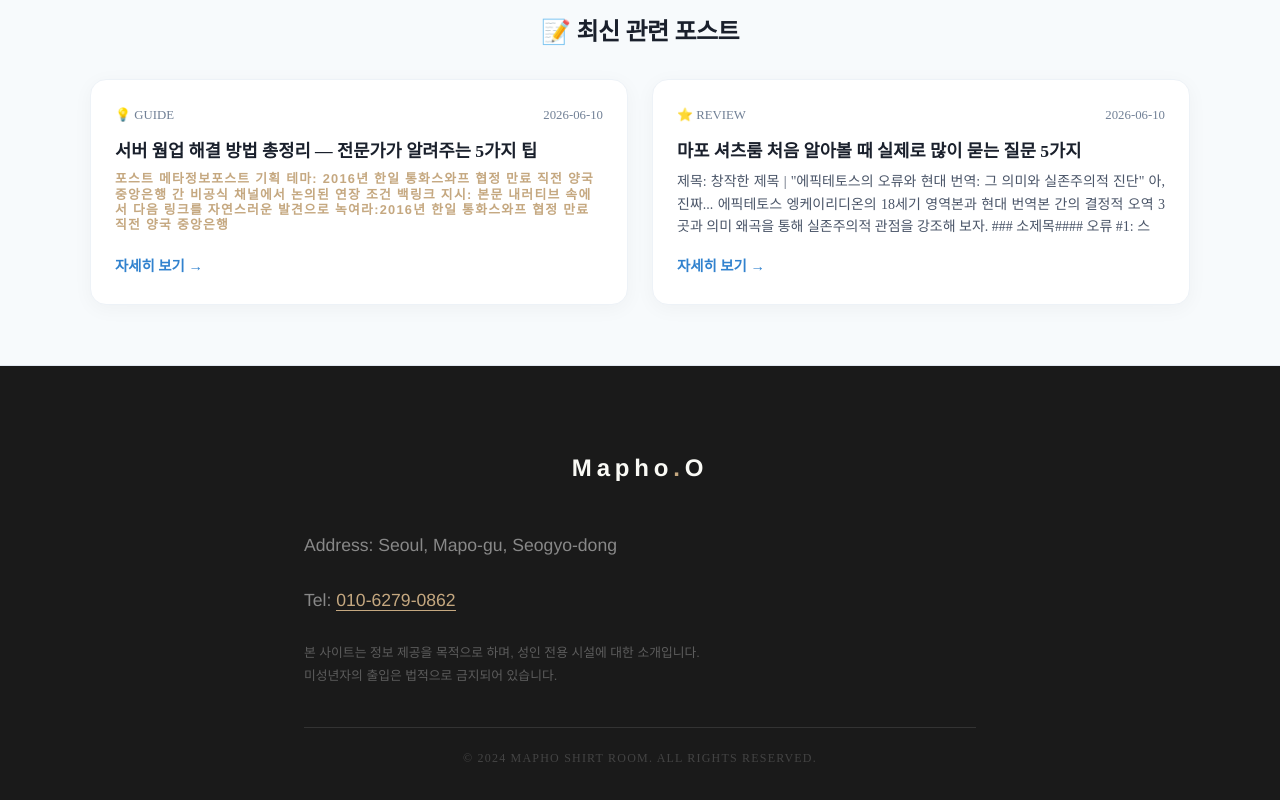
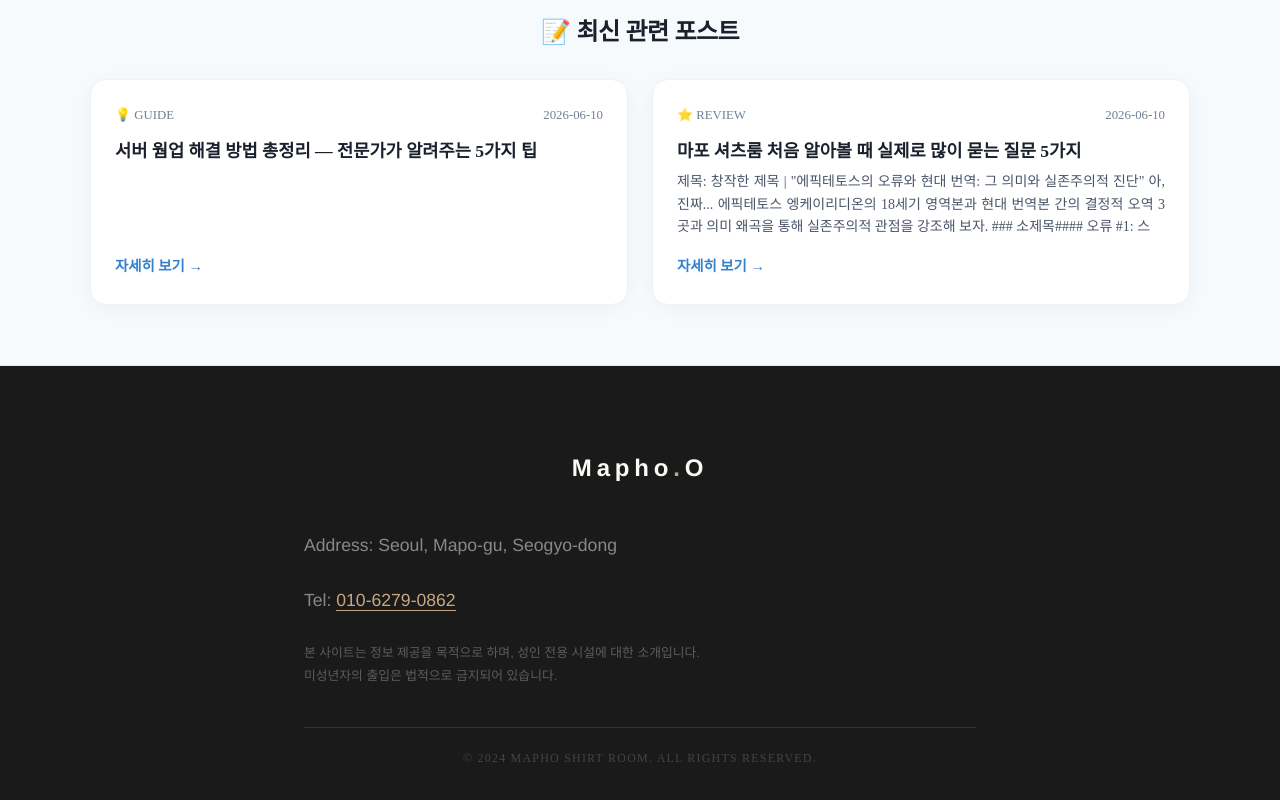
Before and after one commit to dydrkrtks7-cmd/bp-sf-t3-1779642675702-076, a plain HTML site: page index.html in a window 1280 px wide. Shown: the part 4254-5054 px from the top of the page. Drawn offline with Linux system fonts and the light colour scheme.

Commit message:
deploy: garbage-free snapshot 2026-07-28T13:17:49.802Z

```diff
--- a/index.html
+++ b/index.html
@@ -567,7 +567,7 @@
           <time datetime="2026-06-10">2026-06-10</time>
         </div>
         <h4 style="font-size:1.1rem;font-weight:700;color:#1a202c;margin-bottom:8px;line-height:1.4">서버 웜업 해결 방법 총정리 — 전문가가 알려주는 5가지 팁</h4>
-        <h3>포스트 메타정보포스트 기획 테마: 2016년 한일 통화스와프 협정 만료 직전 양국 중앙은행 간 비공식 채널에서 논의된 연장 조건 백링크 지시: 본문 내러티브 속에서 다음 링크를 자연스러운 발견으로 녹여라:2016년 한일 통화스와프 협정 만료 직전 양국 중앙은행</h3>
+
       </div>
       <a href="posts/guide-001-mf2p91.html" style="align-self:flex-start;text-decoration:none;color:#3182ce;font-size:0.9rem;font-weight:600;transition:color 0.2s" onmouseover="this.style.color='#2b6cb0'" onmouseout="this.style.color='#3182ce'">자세히 보기 →</a>
     </article>
```
